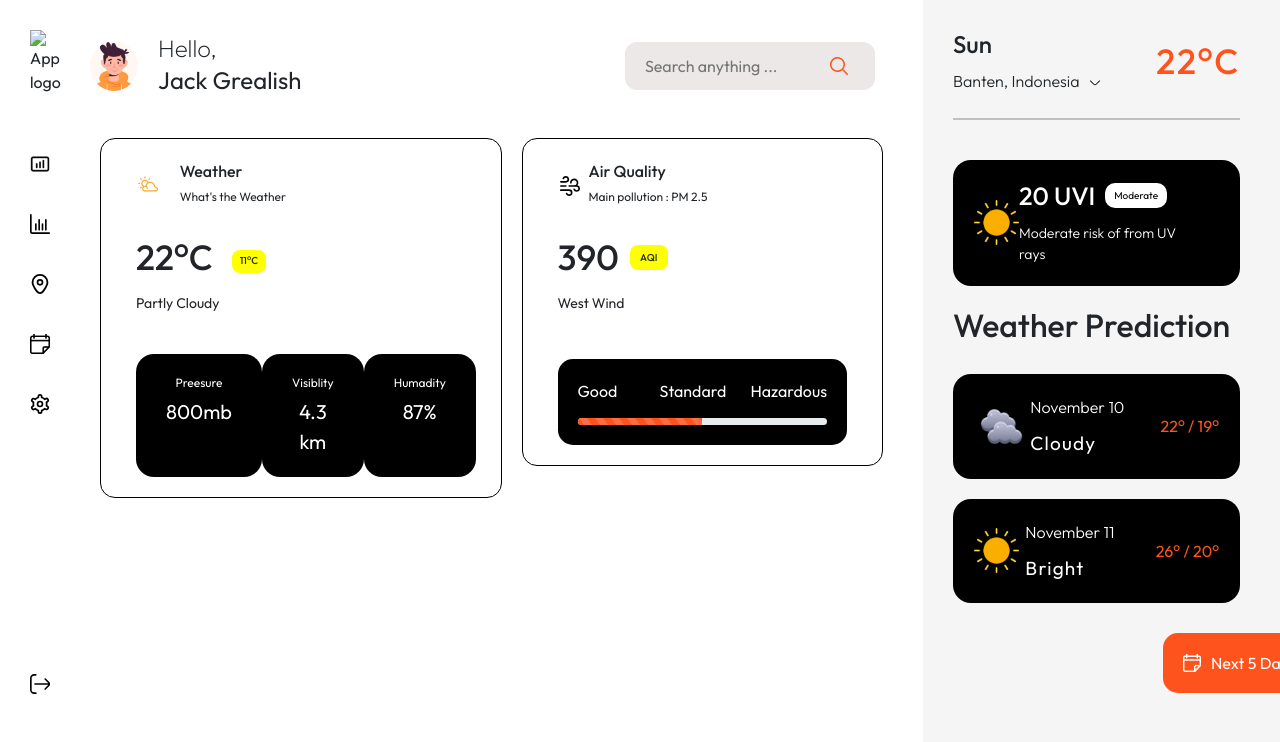
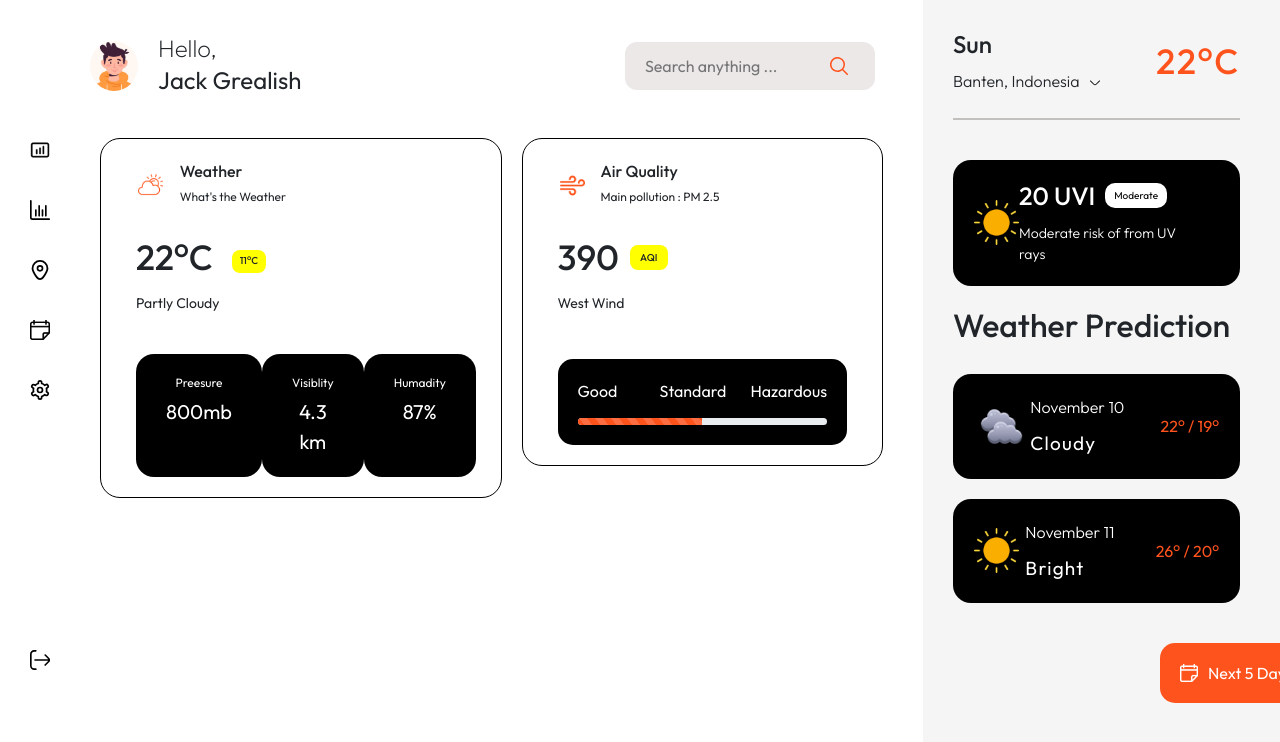
Before and after one commit to NehalDhuri/weather-app, a plain HTML site: page index.html in a window 1280 px wide. Shown: the top 742 px of the page. Drawn offline with nearby package versions, Linux system fonts and the light colour scheme.

Commit message:
minor changes

```diff
--- a/index.html
+++ b/index.html
@@ -11,7 +11,7 @@
 </head>
 <body>
     <nav class="nav-bar">
-        <div class="logo"><img src="logo.jpg" alt="App logo"></div>
+        <!-- <div class="logo"><img src="logo.jpg" alt="App logo"></div> -->
 
         <div class="nav-logo">
             <img src="./img/icon/dashboard.png" alt="Dashboard icon" class="dashboard">
@@ -41,7 +41,7 @@
             <section class="cards">
                 <div class="weather-card">
                     <div class="heading">
-                        <img src="./img/icon/sun.png" alt="">
+                        <img src="./img/icon/sun-orange.png" alt="">
                         <div class="title">
                             <div class="head">Weather</div>
                             <div class="sub-head">What's the Weather</div>
@@ -71,7 +71,7 @@
 
                 <div class="air-q-card">
                     <div class="heading">
-                        <div class="sun"><img src="./img/icon/fi-rr-wind.svg" alt=""></div>
+                        <div class="sun"><img src="./img/icon/wind.png" alt=""></div>
                         <div class="title">
                             <div class="head">Air Quality</div>
                             <div class="sub-head">Main pollution : PM 2.5</div>
--- a/style.css
+++ b/style.css
@@ -34,7 +34,7 @@ body{
 .nav-logo{
     display: flex;
     flex-direction: column;
-    margin-top: 60px;
+    margin-top: 120px;
 }
 
 .nav-logo img{
@@ -42,7 +42,7 @@ body{
 }
 
 .exit{
-    margin-top: 260px;
+    margin-top: 250px;
 }
 
 .m-40{
@@ -140,7 +140,7 @@ main{
 .weather-card, .air-q-card{
     margin: 0 10px;
     border: 1px solid black;
-    border-radius: 15px;
+    border-radius: 20px;
     width: 50%;
     height: fit-content;
     padding: 20px 35px;
@@ -162,8 +162,8 @@ main{
 } */
 
 .heading img{
-    width: 20px;
-    height: 20px;
+    width: 25px;
+    /* height: 30px; */
     position: relative;
     left: 2px;
     top: 2px;
@@ -245,6 +245,15 @@ main{
     display: inline-block;
     /* margin-top: 10px; */
 }
+
+.air-q-card .heading{
+    width: 162px;
+}
+
+.air-q-card .heading img{
+    /* width: 20px; */
+}
+
 
 .air-q-card .value .second-temp{
     padding: 5px 10px;
@@ -405,6 +414,7 @@ hr{
 }
 
 .next-days{
+    /* font-size: 16px; */
     padding: 18px 20px;
     display: flex;
     align-items: center;
@@ -413,8 +423,8 @@ hr{
     color: white;
     border-radius: 15px;
     position: relative;
-    left: 210px;
-    margin-top: 30px;
+    left: 207px;
+    margin-top: 40px;
 }
 
 .next-days img{
```
Also changed, not shown: img/icon/sun-black.png (added), img/icon/sun-orange.png (added), img/icon/wind.png (added).
